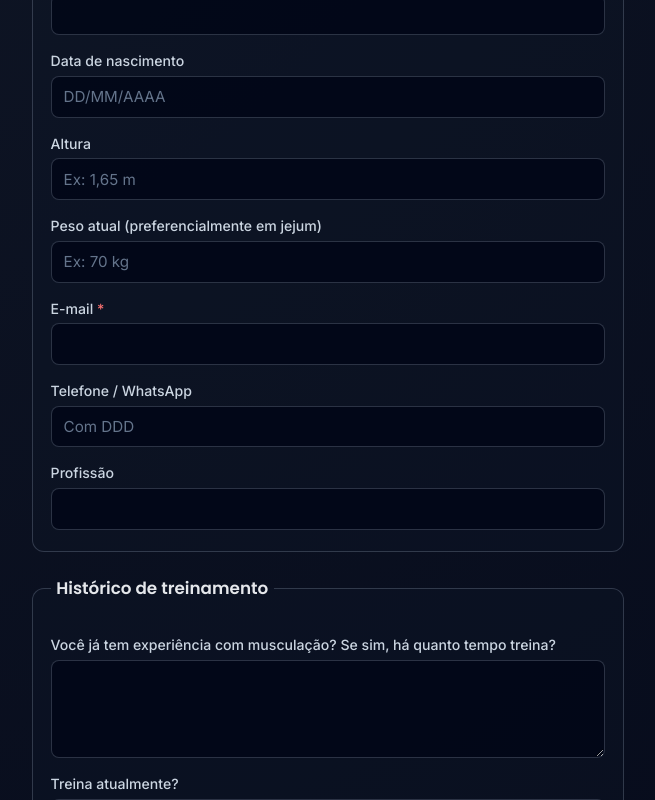
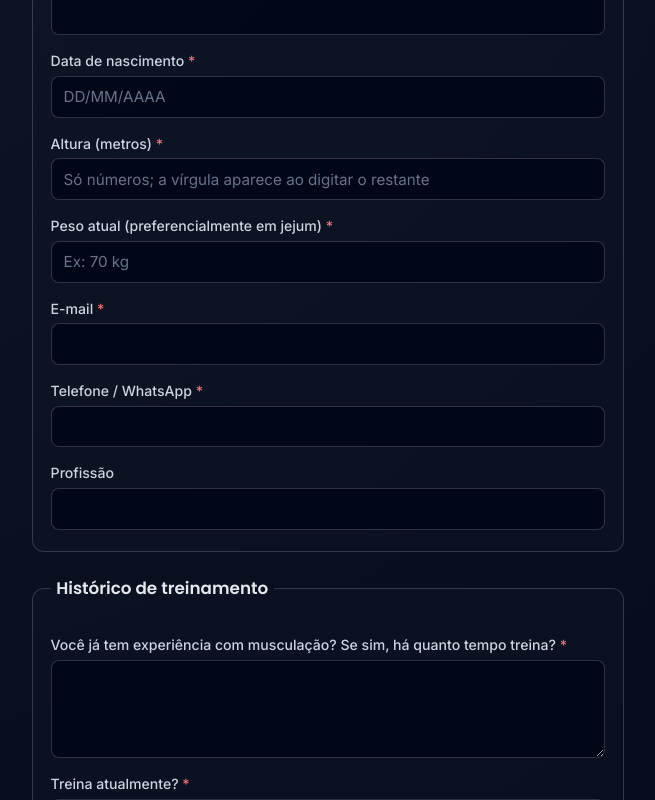
Before and after one commit to annamayatk/landing-page-amanda, a React (Vite) app: page /ficha-inicial in a window 1280 px wide. Shown: the part 560-1360 px from the top of the page, without its empty margins (312-967 px from the left). Built offline with nearby package versions, Linux system fonts and the light colour scheme.

Commit message:
ajustes anamnese

```diff
--- a/src/data/anamneseForm.ts
+++ b/src/data/anamneseForm.ts
@@ -9,6 +9,8 @@ export type AnamneseField = {
   required?: boolean
   placeholder?: string
   options?: { value: string; label: string }[]
+  /** Máscara automática (só em inputs de texto) */
+  mask?: 'dateDDMMYYYY' | 'alturaMetros' | 'telefoneBR'
 }
 
 export type AnamneseSection = {
@@ -21,16 +23,37 @@ export const ANAMNESE_SECTIONS: AnamneseSection[] = [
     title: 'Dados pessoais',
     fields: [
       { name: 'nomeCompleto', label: 'Nome completo', type: 'text', required: true },
-      { name: 'dataNascimento', label: 'Data de nascimento', type: 'text', placeholder: 'DD/MM/AAAA' },
-      { name: 'altura', label: 'Altura', type: 'text', placeholder: 'Ex: 1,65 m' },
+      {
+        name: 'dataNascimento',
+        label: 'Data de nascimento',
+        type: 'text',
+        placeholder: 'DD/MM/AAAA',
+        mask: 'dateDDMMYYYY',
+        required: true,
+      },
+      {
+        name: 'altura',
+        label: 'Altura (metros)',
+        type: 'text',
+        placeholder: 'Só números; a vírgula aparece ao digitar o restante',
+        mask: 'alturaMetros',
+        required: true,
+      },
       {
         name: 'pesoAtual',
         label: 'Peso atual (preferencialmente em jejum)',
         type: 'text',
         placeholder: 'Ex: 70 kg',
+        required: true,
       },
       { name: 'email', label: 'E-mail', type: 'text', required: true },
-      { name: 'telefone', label: 'Telefone / WhatsApp', type: 'text', placeholder: 'Com DDD' },
+      {
+        name: 'telefone',
+        label: 'Telefone / WhatsApp',
+        type: 'text',
+        mask: 'telefoneBR',
+        required: true,
+      },
       { name: 'profissao', label: 'Profissão', type: 'text' },
     ],
   },
@@ -41,11 +64,13 @@ export const ANAMNESE_SECTIONS: AnamneseSection[] = [
         name: 'experienciaMusculacao',
         label: 'Você já tem experiência com musculação? Se sim, há quanto tempo treina?',
         type: 'textarea',
+        required: true,
       },
       {
         name: 'treinaAtualmente',
         label: 'Treina atualmente?',
         type: 'select',
+        required: true,
         options: [
           { value: '', label: 'Selecione…' },
           { value: 'sim', label: 'Sim' },
@@ -57,11 +82,13 @@ export const ANAMNESE_SECTIONS: AnamneseSection[] = [
         label: 'Já teve acompanhamento profissional antes?',
         type: 'textarea',
         placeholder: 'Sim / Não e detalhes se quiser',
+        required: true,
       },
       {
         name: 'tempoSemTreinar',
         label: 'Há quanto tempo está sem treinar (se estiver parado)?',
         type: 'text',
+        required: true,
       },
     ],
   },
@@ -73,29 +100,43 @@ export const ANAMNESE_SECTIONS: AnamneseSection[] = [
         label:
           'Qual é o seu principal objetivo com o treinamento? (ex.: hipertrofia, emagrecimento, saúde, condicionamento)',
         type: 'textarea',
+        required: true,
       },
       {
         name: 'grupamentoEnfatizar',
         label: 'Existe algum grupamento muscular que você gostaria de enfatizar?',
         type: 'textarea',
         placeholder: 'Ex.: glúteos, pernas, costas…',
+        required: true,
       },
       {
         name: 'grupamentoDificuldade',
         label: 'Existe algum grupamento que você tem mais dificuldade em desenvolver?',
         type: 'textarea',
+        required: true,
       },
     ],
   },
   {
     title: 'Disponibilidade para treino',
     fields: [
-      { name: 'diasPorSemana', label: 'Quantos dias por semana pretende treinar?', type: 'text' },
-      { name: 'tempoPorTreino', label: 'Quanto tempo você tem disponível para cada treino?', type: 'text' },
+      {
+        name: 'diasPorSemana',
+        label: 'Quantos dias por semana pretende treinar?',
+        type: 'text',
+        required: true,
+      },
+      {
+        name: 'tempoPorTreino',
+        label: 'Quanto tempo você tem disponível para cada treino?',
+        type: 'text',
+        required: true,
+      },
       {
         name: 'periodoDia',
         label: 'Em qual período do dia costuma treinar?',
         type: 'select',
+        required: true,
         options: [
           { value: '', label: 'Selecione…' },
           { value: 'manha', label: 'Manhã' },
@@ -109,14 +150,30 @@ export const ANAMNESE_SECTIONS: AnamneseSection[] = [
   {
     title: 'Histórico de saúde',
     fields: [
-      { name: 'lesoes', label: 'Possui alguma lesão atual ou antiga? Se sim, qual?', type: 'textarea' },
-      { name: 'cirurgias', label: 'Já realizou alguma cirurgia?', type: 'textarea' },
-      { name: 'doencasDiagnosticadas', label: 'Possui alguma doença diagnosticada?', type: 'textarea' },
-      { name: 'medicamentosContinuos', label: 'Faz uso de algum medicamento contínuo?', type: 'textarea' },
+      {
+        name: 'lesoes',
+        label: 'Possui alguma lesão atual ou antiga? Se sim, qual?',
+        type: 'textarea',
+        required: true,
+      },
+      { name: 'cirurgias', label: 'Já realizou alguma cirurgia?', type: 'textarea', required: true },
+      {
+        name: 'doencasDiagnosticadas',
+        label: 'Possui alguma doença diagnosticada?',
+        type: 'textarea',
+        required: true,
+      },
+      {
+        name: 'medicamentosContinuos',
+        label: 'Faz uso de algum medicamento contínuo?',
+        type: 'textarea',
+        required: true,
+      },
       {
         name: 'doresFrequentes',
         label: 'Sente dores frequentes durante exercícios ou no dia a dia?',
         type: 'textarea',
+        required: true,
       },
     ],
   },
@@ -127,6 +184,7 @@ export const ANAMNESE_SECTIONS: AnamneseSection[] = [
         name: 'alimentacao',
         label: 'Como você considera sua alimentação atualmente?',
         type: 'select',
+        required: true,
         options: [
           { value: '', label: 'Selecione…' },
           { value: 'boa', label: 'Boa' },
@@ -134,11 +192,17 @@ export const ANAMNESE_SECTIONS: AnamneseSection[] = [
           { value: 'ruim', label: 'Ruim' },
         ],
       },
-      { name: 'horasSono', label: 'Quantas horas costuma dormir por noite?', type: 'text' },
+      {
+        name: 'horasSono',
+        label: 'Quantas horas costuma dormir por noite?',
+        type: 'text',
+        required: true,
+      },
       {
         name: 'trabalhoAtivoSedentario',
         label: 'Seu trabalho é mais ativo ou sedentário?',
         type: 'select',
+        required: true,
         options: [
           { value: '', label: 'Selecione…' },
           { value: 'ativo', label: 'Mais ativo' },
@@ -151,17 +215,29 @@ export const ANAMNESE_SECTIONS: AnamneseSection[] = [
   {
     title: 'Informações adicionais',
     fields: [
-      { name: 'exerciciosEvitar', label: 'Existe algum exercício que você não gosta ou prefere evitar?', type: 'textarea' },
-      { name: 'exerciciosGostar', label: 'Existe algum exercício que você gosta muito de fazer?', type: 'textarea' },
+      {
+        name: 'exerciciosEvitar',
+        label: 'Existe algum exercício que você não gosta ou prefere evitar?',
+        type: 'textarea',
+        required: true,
+      },
+      {
+        name: 'exerciciosGostar',
+        label: 'Existe algum exercício que você gosta muito de fazer?',
+        type: 'textarea',
+        required: true,
+      },
       {
         name: 'acessoAcademiaOuCasa',
         label: 'Tem acesso a academia completa ou treina em casa?',
         type: 'textarea',
+        required: true,
       },
       {
         name: 'informacoesAdicionais',
         label: 'Gostaria de acrescentar alguma informação importante sobre sua saúde ou rotina?',
         type: 'textarea',
+        required: true,
       },
     ],
   },
@@ -176,3 +252,44 @@ export function buildInitialAnamneseValues(): Record<string, string> {
   }
   return o
 }
+
+/** Altura com máscara: precisa estar completa (ex.: 1,75), máx. 2,00 m. */
+export function isAlturaMetrosCompleta(value: string): boolean {
+  return /^[12],\d{2}$/.test(value.trim())
+}
+
+/** Telefone BR: 10 dígitos (fixo) ou 11 (celular com 9 após DDD). */
+export function isTelefoneBRCompleto(value: string): boolean {
+  const d = value.replace(/\D/g, '')
+  return d.length === 10 || d.length === 11
+}
+
+/** Formato de e-mail simples e prático (local@domínio.ext). */
+export function isEmailFormatValid(value: string): boolean {
+  const t = value.trim()
+  if (!t) return false
+  return /^[^\s@]+@[^\s@]+\.[^\s@]+$/.test(t)
+}
+
+/** Valida todos os campos com `required: true` (dados pessoais exceto profissão; resto obrigatório). */
+export function validateRequiredAnamnese(values: Record<string, string>): string | null {
+  for (const section of ANAMNESE_SECTIONS) {
+    for (const field of section.fields) {
+      if (!field.required) continue
+      const v = (values[field.name] ?? '').trim()
+      if (!v) {
+        return `Preencha o campo: ${field.label}`
+      }
+      if (field.name === 'email' && !isEmailFormatValid(v)) {
+        return 'Digite um e-mail válido (ex.: nome@email.com).'
+      }
+      if (field.mask === 'alturaMetros' && !isAlturaMetrosCompleta(v)) {
+        return 'Preencha a altura com três números (formato final tipo 1,75 m).'
+      }
+      if (field.mask === 'telefoneBR' && !isTelefoneBRCompleto(v)) {
+        return 'Preencha o telefone com DDD: 10 números (fixo) ou 11 (celular).'
+      }
+    }
+  }
+  return null
+}
--- a/src/pages/FichaInicial.tsx
+++ b/src/pages/FichaInicial.tsx
@@ -4,6 +4,7 @@ import { Header } from '../components/Header'
 import {
   ANAMNESE_SECTIONS,
   buildInitialAnamneseValues,
+  validateRequiredAnamnese,
   type AnamneseField,
 } from '../data/anamneseForm'
 
@@ -11,6 +12,66 @@ function getSubmitUrl(): string {
   const full = import.meta.env.VITE_ANAMNESE_API_URL?.trim()
   if (full) return full
   return '/api/anamnese'
+}
+
+/** Só dígitos, no máx. 8 (DDMMYYYY) → insere barras (ex.: 07051998 → 07/05/1998) */
+function formatDateBRMask(raw: string): string {
+  const digits = raw.replace(/\D/g, '').slice(0, 8)
+  if (digits.length <= 2) return digits
+  if (digits.length <= 4) return `${digits.slice(0, 2)}/${digits.slice(2)}`
+  return `${digits.slice(0, 2)}/${digits.slice(2, 4)}/${digits.slice(4)}`
+}
+
+/**
+ * Altura em metros (máx. 2,00 m): só dígitos, 1–3.
+ * Com um só algarismo não coloca vírgula (nada “pré-digitado”); a partir do 2.º dígito formata 1,7 → 1,75.
+ */
+function formatAlturaMetrosMask(raw: string): string {
+  let digits = raw.replace(/\D/g, '').slice(0, 3)
+  while (digits.length > 0 && digits[0] !== '1' && digits[0] !== '2') {
+    digits = digits.slice(1)
+  }
+  if (digits.length === 0) return ''
+  const a = digits[0]
+  if (digits.length === 1) return a
+  const bc = digits.slice(1)
+  if (bc.length === 1) return `${a},${bc}`
+  const heightCm = parseInt(a, 10) * 100 + parseInt(bc, 10)
+  if (heightCm > 200) {
+    return '2,00'
+  }
+  return `${a},${bc}`
+}
+
+/** Só dígitos; limite 10 (fixo) ou 11 (celular com 9 após DDD). Estado guarda sempre isto. */
+function normalizeTelefoneDigits(raw: string): string {
+  const d = raw.replace(/\D/g, '')
+  if (d.length <= 2) return d
+  const isMobile = d[2] === '9'
+  return d.slice(0, isMobile ? 11 : 10)
+}
+
+/**
+ * Exibição a partir de dígitos só (estado). Sem espaço após (XX) com só DDD — evita backspace preso.
+ * (XX) XXXX-XXXX — 10 dígitos | (XX) XXXXX-XXXX — 11 dígitos
+ */
+function formatTelefoneDisplay(digitsOnly: string): string {
+  const digits = digitsOnly.replace(/\D/g, '')
+  if (digits.length === 0) return ''
+  if (digits.length === 1) return `(${digits}`
+  if (digits.length === 2) return `(${digits})`
+  const isMobile = digits[2] === '9'
+  const d = digits.slice(0, isMobile ? 11 : 10)
+  const ddd = d.slice(0, 2)
+  const local = d.slice(2)
+  if (isMobile) {
+    const loc = local.slice(0, 9)
+    if (loc.length <= 5) return `(${ddd}) ${loc}`
+    return `(${ddd}) ${loc.slice(0, 5)}-${loc.slice(5)}`
+  }
+  const loc = local.slice(0, 8)
+  if (loc.length <= 4) return `(${ddd}) ${loc}`
+  return `(${ddd}) ${loc.slice(0, 4)}-${loc.slice(4)}`
 }
 
 function FieldInput({
@@ -56,12 +117,77 @@ function FieldInput({
     )
   }
 
+  if (field.mask === 'dateDDMMYYYY') {
+    return (
+      <input
+        id={id}
+        name={field.name}
+        type="text"
+        inputMode="numeric"
+        autoComplete="off"
+        maxLength={10}
+        placeholder={field.placeholder}
+        className="anamnese-input"
+        aria-required={field.required ?? false}
+        value={value}
+        onChange={(e: ChangeEvent<HTMLInputElement>) => onChange(formatDateBRMask(e.target.value))}
+      />
+    )
+  }
+
+  if (field.mask === 'alturaMetros') {
+    return (
+      <input
+        id={id}
+        name={field.name}
+        type="text"
+        inputMode="decimal"
+        autoComplete="off"
+        maxLength={5}
+        placeholder={field.placeholder}
+        className="anamnese-input"
+        aria-required={field.required ?? false}
+        value={value}
+        onChange={(e: ChangeEvent<HTMLInputElement>) => onChange(formatAlturaMetrosMask(e.target.value))}
+      />
+    )
+  }
+
+  if (field.mask === 'telefoneBR') {
+    const digits = value.replace(/\D/g, '')
+    return (
+      <input
+        id={id}
+        name={field.name}
+        type="text"
+        inputMode="tel"
+        autoComplete="tel"
+        placeholder={field.placeholder}
+        className="anamnese-input"
+        aria-required={field.required ?? false}
+        value={formatTelefoneDisplay(value)}
+        onChange={(e: ChangeEvent<HTMLInputElement>) => {
+          const next = normalizeTelefoneDigits(e.target.value)
+          const prev = digits
+          const extracted = e.target.value.replace(/\D/g, '')
+          // Apagou só símbolo (mesmo n.º de dígitos) → remove um dígito para o backspace funcionar
+          if (extracted.length === prev.length && e.target.value.length < formatTelefoneDisplay(prev).length) {
+            onChange(prev.slice(0, -1))
+            return
+          }
+          onChange(next)
+        }}
+      />
+    )
+  }
+
   return (
     <input
       {...common}
-      type="text"
+      type={field.name === 'email' ? 'email' : 'text'}
+      inputMode={field.name === 'email' ? 'email' : undefined}
       placeholder={field.placeholder}
-      autoComplete={field.name === 'email' ? 'email' : field.name === 'telefone' ? 'tel' : 'off'}
+      autoComplete={field.name === 'email' ? 'email' : 'off'}
     />
   )
 }
@@ -92,8 +218,9 @@ export function FichaInicial() {
     e.preventDefault()
     setErrorMessage('')
 
-    if (!values.nomeCompleto?.trim() || !values.email?.trim()) {
-      setErrorMessage('Preencha pelo menos nome completo e e-mail.')
+    const missing = validateRequiredAnamnese(values)
+    if (missing) {
+      setErrorMessage(missing)
       setStatus('error')
       return
     }
```
Also changed, not shown: api/anamnese.ts (+31 -5 lines).
